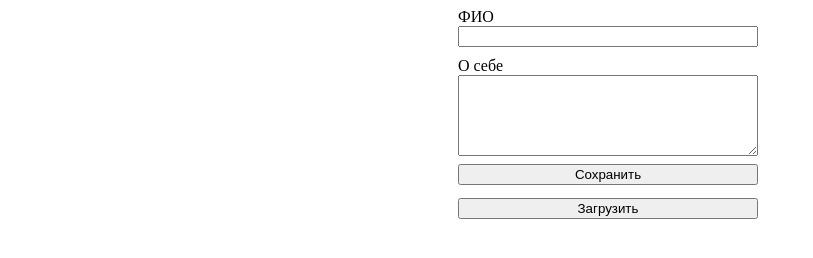
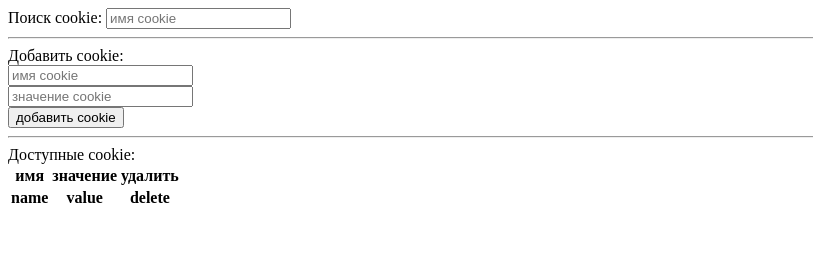
Before and after one commit to viktoor48/lesson-js, a website: page index.html in a window 1280 px wide. Shown: the whole page, without its empty margins (0-813 px from the left). Drawn offline with Linux system fonts and the light colour scheme.

Commit message:
lesson cookie

```diff
--- /dev/null
+++ b/cookie.js
@@ -0,0 +1,69 @@
+/*
+ ДЗ 7 - Создать редактор cookie с возможностью фильтрации
+
+ 7.1: На странице должна быть таблица со списком имеющихся cookie. Таблица должна иметь следующие столбцы:
+   - имя
+   - значение
+   - удалить (при нажатии на кнопку, выбранная cookie удаляется из браузера и таблицы)
+
+ 7.2: На странице должна быть форма для добавления новой cookie. Форма должна содержать следующие поля:
+   - имя
+   - значение
+   - добавить (при нажатии на кнопку, в браузер и таблицу добавляется новая cookie с указанным именем и значением)
+
+ Если добавляется cookie с именем уже существующей cookie, то ее значение в браузере и таблице должно быть обновлено
+
+ 7.3: На странице должно быть текстовое поле для фильтрации cookie
+ В таблице должны быть только те cookie, в имени или значении которых, хотя бы частично, есть введенное значение
+ Если в поле фильтра пусто, то должны выводиться все доступные cookie
+ Если добавляемая cookie не соответсвует фильтру, то она должна быть добавлена только в браузер, но не в таблицу
+ Если добавляется cookie, с именем уже существующей cookie и ее новое значение не соответствует фильтру,
+ то ее значение должно быть обновлено в браузере, а из таблицы cookie должна быть удалена
+
+ Запрещено использовать сторонние библиотеки. Разрешено пользоваться только тем, что встроено в браузер
+ */
+
+/*
+ homeworkContainer - это контейнер для всех ваших домашних заданий
+ Если вы создаете новые html-элементы и добавляете их на страницу, то добавляйте их только в этот контейнер
+
+ Пример:
+   const newDiv = document.createElement('div');
+   homeworkContainer.appendChild(newDiv);
+ */
+const homeworkContainer = document.querySelector('#homework-container');
+// текстовое поле для фильтрации cookie
+const filterNameInput = document.querySelector('#filter-name-input');
+// текстовое поле с именем cookie
+const addNameInput = document.querySelector('#add-name-input');
+// текстовое поле со значением cookie
+const addValueInput = document.querySelector('#add-value-input');
+// кнопка "добавить cookie"
+const addButton = document.querySelector('#add-button');
+// таблица со списком cookie
+const listTable = document.querySelector('#list-table tbody');
+
+function parseCookie() {
+     return document.cookie.split('; ').reduce((prev,current) => {
+        let [name,value] = current.split('=');
+        prev[name] = value;
+        return prev;
+    },{});
+}
+
+let cookies = parseCookie();
+console.log('Cookie',cookies);
+
+for (let key in cookies) {
+    console.log(`${key} ${cookies[key]}`);
+}
+
+
+
+filterNameInput.addEventListener('keyup', function() {
+    // здесь можно обработать нажатия на клавиши внутри текстового поля для фильтрации cookie
+});
+
+addButton.addEventListener('click', () => {
+    // здесь можно обработать нажатие на кнопку "добавить cookie"
+});
--- a/index.html
+++ b/index.html
@@ -3,58 +3,47 @@
 <head>
     <meta charset="UTF-8">
     <title>Title</title>
-    <style>
-        .container{
-            max-width: 1200px;
-        }
-        .wrapper{
-            display: flex;
-            flex-direction: column;
-            /*justify-content: center;*/
-            width: 300px;
-            margin: 0 auto;
-        }
-        input{
-            margin-bottom: 10px;
-        }
-        button{
-            margin: 8px 0 5px 0;
-        }
-    </style>
 </head>
 <body>
-    <div class="container">
-        <div class="wrapper">
-            <label>ФИО</label>
-            <input type="text" id="name">
-            <label>О себе</label>
-            <textarea id="about" cols="25" rows="5"></textarea>
-            <button id="save">Сохранить</button>
-            <button id="load">Загрузить</button>
-        </div>
+<div id="homework-container">
+    <div id="filter-block">
+        Поиск cookie: <input type="text" id="filter-name-input" placeholder="имя cookie">
+    </div>
+    <hr>
+    <div id="add-block">
+        Добавить cookie:<br>
+        <input type="text" id="add-name-input" placeholder="имя cookie"><br>
+        <input type="text" id="add-value-input" placeholder="значение cookie"><br>
+        <button id="add-button">добавить cookie</button>
+    </div>
+    <hr>
+    <div id="list-block">
+        Доступные cookie:
+        <table id="list-table">
+            <thead>
+            <tr>
+                <th>имя</th>
+                <th>значение</th>
+                <th>удалить</th>
+            </tr>
+            </thead>
+            <tbody>
+            <!-- tr добавлять сюда -->
+            <tr>
+                <th>name</th>
+                <th>value</th>
+                <th>delete</th>
+            </tr>
+            </tbody>
+        </table>
     </div>
 
+</div>
+
 <script>
-    let name = document.querySelector('#name');
-    let about = document.querySelector('#about');
-    let btnSave = document.querySelector('#save');
-    let btnLoad = document.querySelector('#load');
 
-    let storage = localStorage;
-
-    btnSave.addEventListener('click',function (){
-       storage.data = JSON.stringify({
-           name: name.value,
-           about: about.value
-       } || '{}');
-    });
-
-    btnLoad.addEventListener('click',function (){
-        let data = JSON.parse(storage.data || '{}');
-        name.value = data.name || '';
-        about.value = data.about || '';
-    });
 </script>
 <script src="js.js"></script>
+<script src="cookie.js"></script>
 </body>
 </html>
--- a/js.js
+++ b/js.js
@@ -659,13 +659,28 @@ filterInput.addEventListener('keyup', function(event) {
 });
 */
 
-let array = ['someName=someValue','otherName=otherValue','city=moscow'];
+//localstorage
+/*
+ let name = document.querySelector('#name');
+    let about = document.querySelector('#about');
+    let btnSave = document.querySelector('#save');
+    let btnLoad = document.querySelector('#load');
 
-console.log('Функция возвращает: ',array.reduce((prev,current) => {
-    let [name,value] = current.split('=');
-    prev[name] = value;
-    return prev;
-},{}));
+    let storage = localStorage;
+
+    btnSave.addEventListener('click',function (){
+       storage.data = JSON.stringify({
+           name: name.value,
+           about: about.value
+       } || '{}');
+    });
+
+    btnLoad.addEventListener('click',function (){
+        let data = JSON.parse(storage.data || '{}');
+        name.value = data.name || '';
+        about.value = data.about || '';
+    });
+ */
 
 function parseCookie() {
      return document.cookie.split('; ').reduce((prev,current) => {
```
